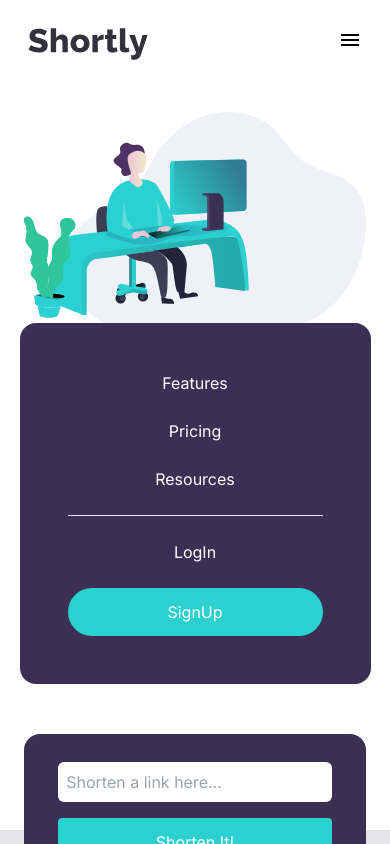
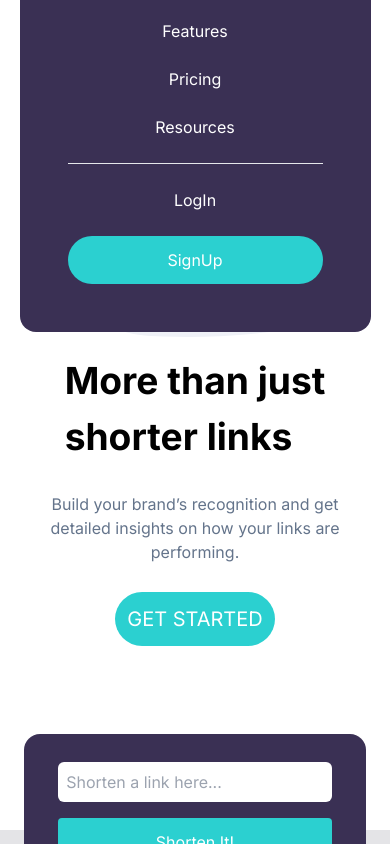
Before and after one commit to glowupmatt/linkShortener, a Next.js app: page / in a window 390 px wide. Both pictures are taken after a click on the icon 350 px from the left and 40 px from the top of the page. Shown: the top 844 px of the page. Built offline with nearby package versions, Linux system fonts and the light colour scheme.

Commit message:
updata menu

```diff
--- a/components/Header.tsx
+++ b/components/Header.tsx
@@ -31,8 +31,7 @@ const Header: React.FC<HeaderProps> = ({ onClick }) => {
           height={20.67}
           className="mr-auto self-center h-8"
         />
-        <MenuIcon
-          onClick={handleClick}
+        <div
           className="
           ml-auto
           lg:hidden
@@ -41,11 +40,13 @@ const Header: React.FC<HeaderProps> = ({ onClick }) => {
           lg:h-0
           lg:invisible
       "
-        />
+        >
+          <MenuIcon onClick={handleClick} />
+        </div>
       </header>
       <div
         className={clsx(
-          "z-[1000] lg:opacity-100  w-full flex absolute lg:relative justify-center bottom-40 lg:bottom-auto",
+          "z-[1000] lg:opacity-100  w-full flex absolute lg:relative justify-center bottom-[32rem] lg:bottom-auto",
           !showNav && "opacity-0 z-50 w-0 h-0 "
         )}
       >
```
